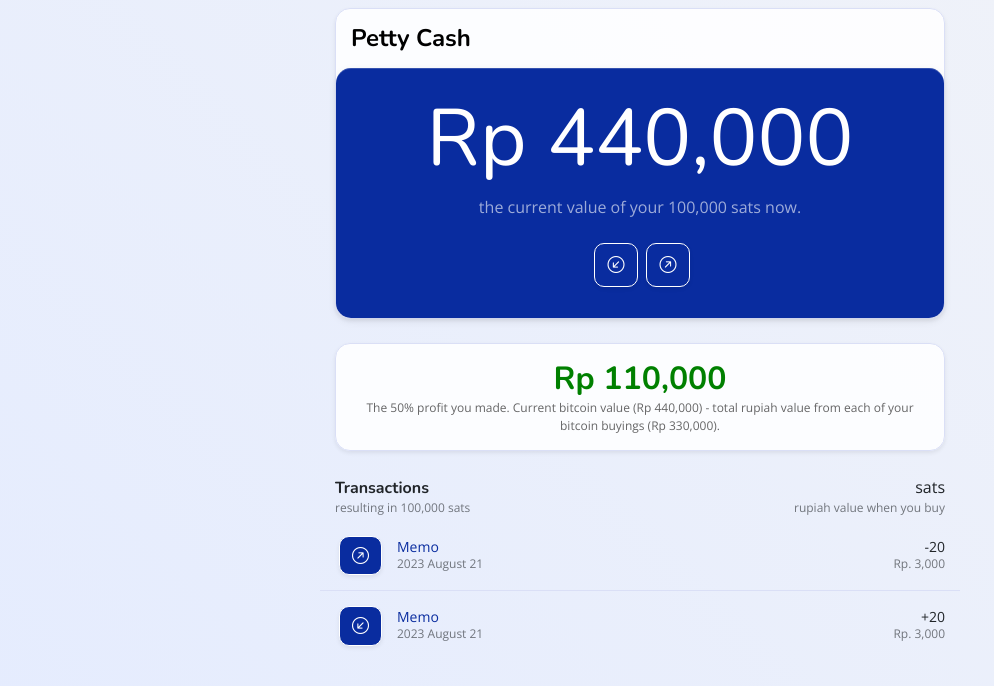
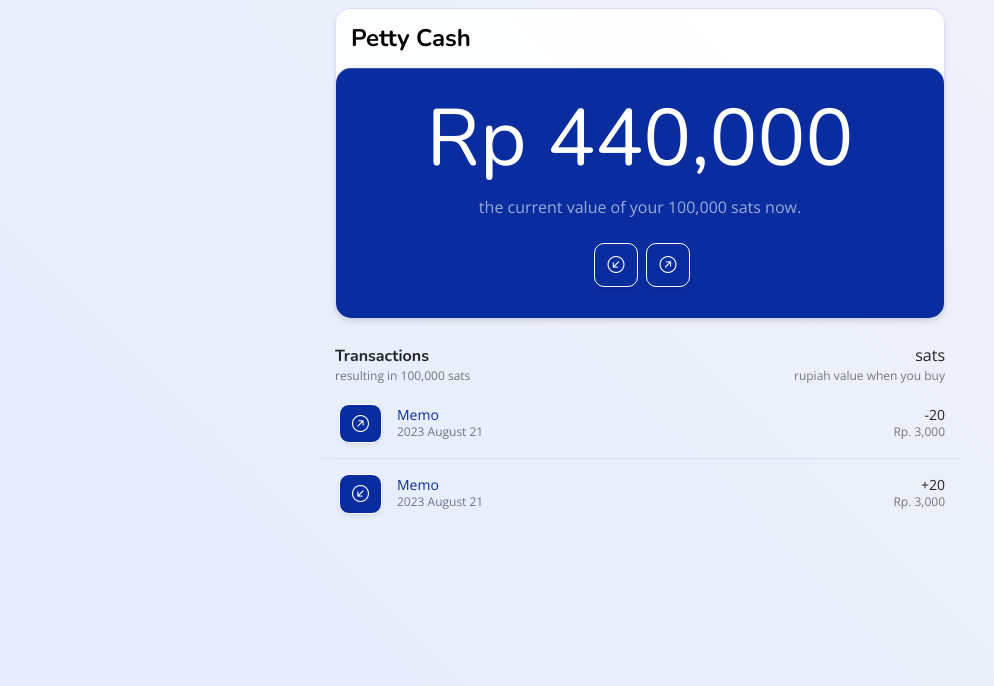
Before and after one commit to rorschn/rorschn.github.io, a plain HTML site: page petty-cash.html in a window 1280 px wide. Shown: the part 78-764 px from the top of the page, without its empty margins (0-994 px from the left). Drawn offline with nearby package versions, Linux system fonts and the light colour scheme.

```diff
--- a/petty-cash.html
+++ b/petty-cash.html
@@ -103,24 +103,6 @@
                 </div>
             </div>
 
-            <!-- offers banner-->
-            <div class="row mb-4">
-                <div class="col-12">
-                    <div class="card shadow-sm text-center">
-                        <div class="card-body">
-                            <div class="row">
-                                <div class="col align-self-center">
-                                    <h1 style="color: green;">Rp 110,000</h1>
-                                    <p class="size-12 text-muted">
-                                        The 50% profit you made. Current bitcoin value (Rp 440,000) - total rupiah value from each of your bitcoin buyings (Rp 330,000).
-                                    </p>
-                                </div>
-                            </div>
-                        </div>
-                    </div>
-                </div>
-            </div>
-
             <!-- Transactions -->
             <div class="row mb-1">
                 <div class="col">
```
Also changed, not shown: new-dream.html (+1 -1 lines).
